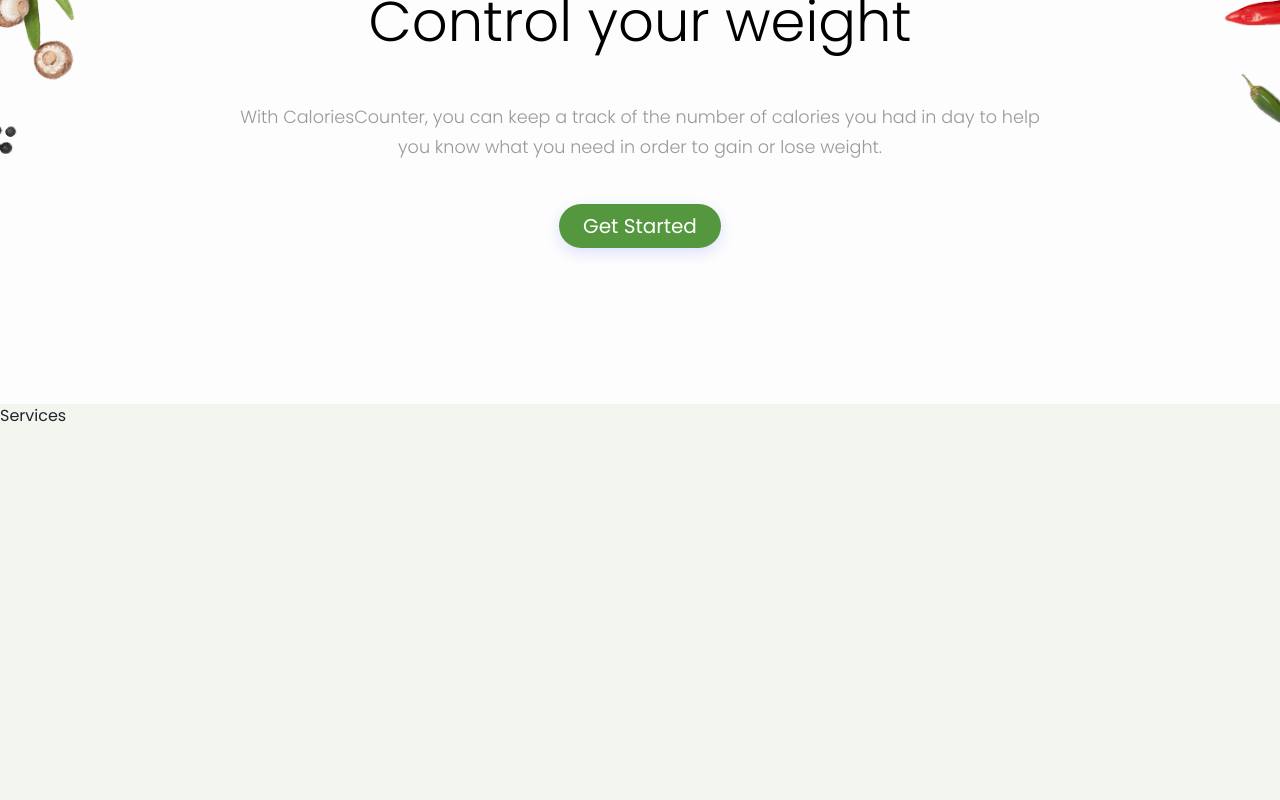
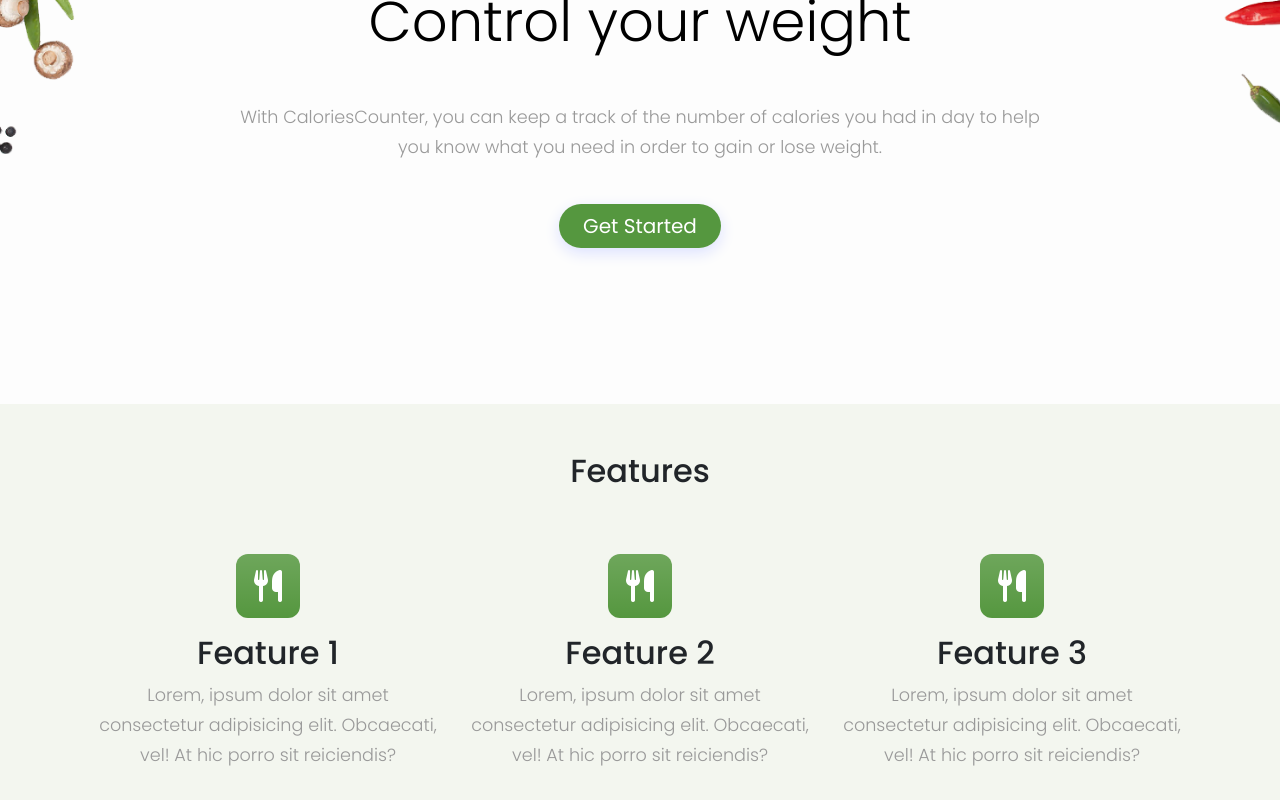
Before and after one commit to SayanSahu99/StayFit-Web, a React (Create React App) app in the folder client/: page / in a window 1280 px wide. Shown: the part 236-1036 px from the top of the page. Before the commit the page ends 800 px from the top, so only its background shows below. Built offline with nearby package versions, Linux system fonts and the light colour scheme.

Commit message:
Added FontAwesome & Changed Features display & Added React-Helmet and basic dummy data

```diff
--- a/client/package.json
+++ b/client/package.json
@@ -8,6 +8,7 @@
     "@testing-library/user-event": "^12.1.10",
     "react": "^17.0.2",
     "react-dom": "^17.0.2",
+    "react-helmet": "^6.1.0",
     "react-scripts": "4.0.3",
     "web-vitals": "^1.0.1"
   },
--- a/client/public/index.html
+++ b/client/public/index.html
@@ -7,15 +7,20 @@
     <meta name="theme-color" content="#000000" />
     <meta
       name="description"
-      content="Web site created using create-react-app"
+      content="An application that makes your weight control easier"
     />
     <link rel="apple-touch-icon" href="%PUBLIC_URL%/logo192.png" />
     <link rel="manifest" href="%PUBLIC_URL%/manifest.json" />
+
     <!-- CSS  -->
     <link href="https://cdn.jsdelivr.net/npm/bootstrap@5.0.1/dist/css/bootstrap.min.css" rel="stylesheet" integrity="sha384-+0n0xVW2eSR5OomGNYDnhzAbDsOXxcvSN1TPprVMTNDbiYZCxYbOOl7+AMvyTG2x" crossorigin="anonymous">
     <!-- JavaScript Bundle with Popper -->
     <script src="https://cdn.jsdelivr.net/npm/bootstrap@5.0.1/dist/js/bootstrap.bundle.min.js" integrity="sha384-gtEjrD/SeCtmISkJkNUaaKMoLD0//ElJ19smozuHV6z3Iehds+3Ulb9Bn9Plx0x4" crossorigin="anonymous"></script>
-    <title>Calories Counter</title>
+    <!-- Font Awesome icons -->
+    <script src="https://kit.fontawesome.com/78b05e01ca.js" crossorigin="anonymous"></script>
+
+
+    <title>CaloriesCounter</title>
   </head>
   <body>
     <noscript>You need to enable JavaScript to run this app.</noscript>
--- a/client/src/App.js
+++ b/client/src/App.js
@@ -4,10 +4,10 @@ import { HomePage } from 'src/pages/pageListAsync';
 
 function App() {
   return (
-    <div>
+    <>
       <Navbar />
       <HomePage />
-    </div>
+    </>
   );
 }
 
--- /dev/null
+++ b/client/src/components/home/Features/Feature.js
@@ -0,0 +1,22 @@
+import React from 'react';
+import PropTypes from 'prop-types';
+
+const Feature = ({ feature }) => {
+  const { icon, title, description } = feature;
+
+  return (
+    <div className="feature col">
+      <div className="feature-icon bg-gradient">
+        <i className={`fas ${icon}`}></i>
+      </div>
+      <h2>{title}</h2>
+      <p>{description}</p>
+    </div>
+  );
+};
+
+Feature.propTypes = {
+  feature: PropTypes.object.isRequired,
+};
+
+export default Feature;
--- /dev/null
+++ b/client/src/components/home/Features/dummyFeatures.js
@@ -0,0 +1,21 @@
+const dummyFeatures = [
+  {
+    title: 'Feature 1',
+    icon: 'fa-utensils',
+    description:
+      'Lorem, ipsum dolor sit amet consectetur adipisicing elit. Obcaecati, vel! At hic porro sit reiciendis?',
+  },
+  {
+    title: 'Feature 2',
+    icon: 'fa-utensils',
+    description:
+      'Lorem, ipsum dolor sit amet consectetur adipisicing elit. Obcaecati, vel! At hic porro sit reiciendis?',
+  },
+  {
+    title: 'Feature 3',
+    icon: 'fa-utensils',
+    description:
+      'Lorem, ipsum dolor sit amet consectetur adipisicing elit. Obcaecati, vel! At hic porro sit reiciendis?',
+  },
+];
+export default dummyFeatures;
--- /dev/null
+++ b/client/src/components/home/Features/index.js
@@ -0,0 +1,23 @@
+import React from 'react';
+
+import Feature from './Feature';
+import features from './dummyFeatures';
+
+console.log(features);
+
+const Features = () => {
+  return (
+    <section id="hero">
+      <div className="container text-center px-4 py-5">
+        <h2 className="pb-2">Features</h2>
+        <div className="row g-4 py-5 row-cols-1 row-cols-lg-3">
+          {features.map((feature) => (
+            <Feature key={feature.title} feature={feature} />
+          ))}
+        </div>
+      </div>
+    </section>
+  );
+};
+
+export default Features;
--- a/client/src/components/home/Hero.js
+++ b/client/src/components/home/Hero.js
@@ -12,7 +12,7 @@ const Hero = () => {
             lose weight.
           </p>
           <a
-            className="primary-button btn-lg rounded-pill mt-5 py-2 px-4"
+            className="primary-button btn-lg rounded-pill disabled mt-5 py-2 px-4"
             href="#"
             role="button"
           >
--- a/client/src/components/home/Services/index.js
+++ /dev/null
@@ -1,7 +0,0 @@
-import React from 'react';
-
-const Services = () => {
-  return <section id="hero">Services</section>;
-};
-
-export default Services;
--- a/client/src/pages/Home.js
+++ b/client/src/pages/Home.js
@@ -1,13 +1,13 @@
 import React from 'react';
 import Hero from 'src/components/home/Hero';
-import Services from 'src/components/home/Services';
+import Features from 'src/components/home/Features';
 import 'src/styles/Home.scss';
 
 const Home = () => {
   return (
     <>
       <Hero />
-      <Services />
+      <Features />
     </>
   );
 };
--- a/client/src/styles/Home.scss
+++ b/client/src/styles/Home.scss
@@ -1,3 +1,8 @@
+@import 'config';
+@import 'utilities';
+
+/* Hero Start */
+
 .jumbotron {
   color: white;
   background-image: url('../assets/images/hero-background.jpg');
@@ -17,3 +22,83 @@
     max-width: 800px;
   }
 }
+
+/* Hero End */
+
+/* Features Start */
+
+.b-example-divider {
+  height: 3rem;
+  background-color: rgba(0, 0, 0, 0.1);
+  border: solid rgba(0, 0, 0, 0.15);
+  border-width: 1px 0;
+  box-shadow: inset 0 0.5em 1.5em rgba(0, 0, 0, 0.1),
+    inset 0 0.125em 0.5em rgba(0, 0, 0, 0.15);
+}
+
+.bi {
+  vertical-align: -0.125em;
+  fill: currentColor;
+}
+
+.feature-icon {
+  display: inline-flex;
+  align-items: center;
+  justify-content: center;
+  width: 4rem;
+  height: 4rem;
+  margin-bottom: 1rem;
+  font-size: 2rem;
+  color: #fff;
+  background-color: $primary-color !important;
+  border-radius: 0.75rem;
+}
+
+.icon-link {
+  display: inline-flex;
+  align-items: center;
+}
+.icon-link > .bi {
+  margin-top: 0.125rem;
+  margin-left: 0.125rem;
+  transition: transform 0.25s ease-in-out;
+  fill: currentColor;
+}
+.icon-link:hover > .bi {
+  transform: translate(0.25rem);
+}
+
+.icon-square {
+  display: inline-flex;
+  align-items: center;
+  justify-content: center;
+  width: 3rem;
+  height: 3rem;
+  font-size: 1.5rem;
+  border-radius: 0.75rem;
+}
+
+.rounded-4 {
+  border-radius: 0.5rem;
+}
+.rounded-5 {
+  border-radius: 1rem;
+}
+
+.text-shadow-1 {
+  text-shadow: 0 0.125rem 0.25rem rgba(0, 0, 0, 0.25);
+}
+.text-shadow-2 {
+  text-shadow: 0 0.25rem 0.5rem rgba(0, 0, 0, 0.25);
+}
+.text-shadow-3 {
+  text-shadow: 0 0.5rem 1.5rem rgba(0, 0, 0, 0.25);
+}
+
+.card-cover {
+  background-repeat: no-repeat;
+  background-position: center center;
+  background-size: cover;
+}
+
+/* Features End */
--- /dev/null
+++ b/client/src/utils/brand.js
@@ -0,0 +1 @@
+export const NAME = 'CaloriesCounter';
```
Also changed, not shown: 1 other file (tests, documents, lock files or other folders).
